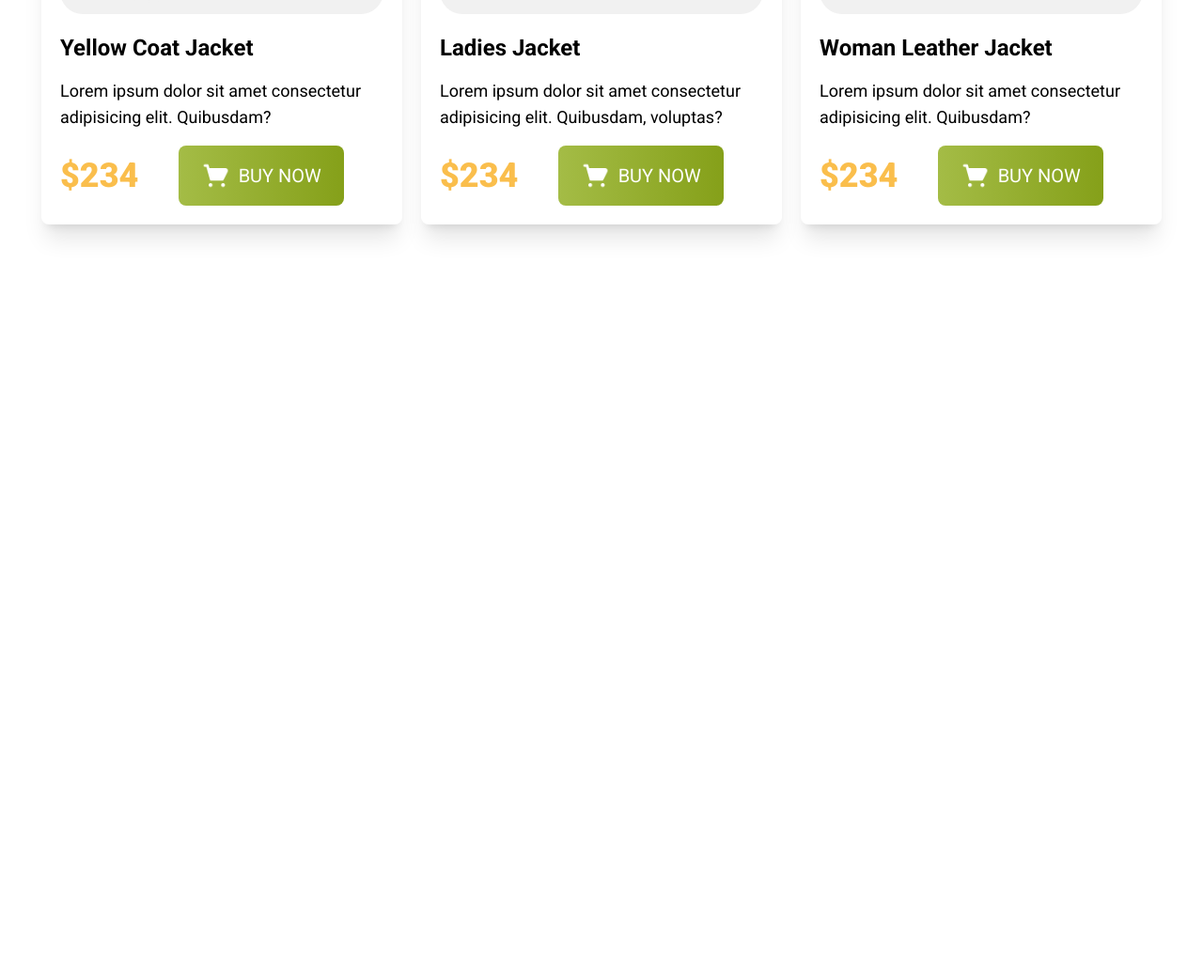
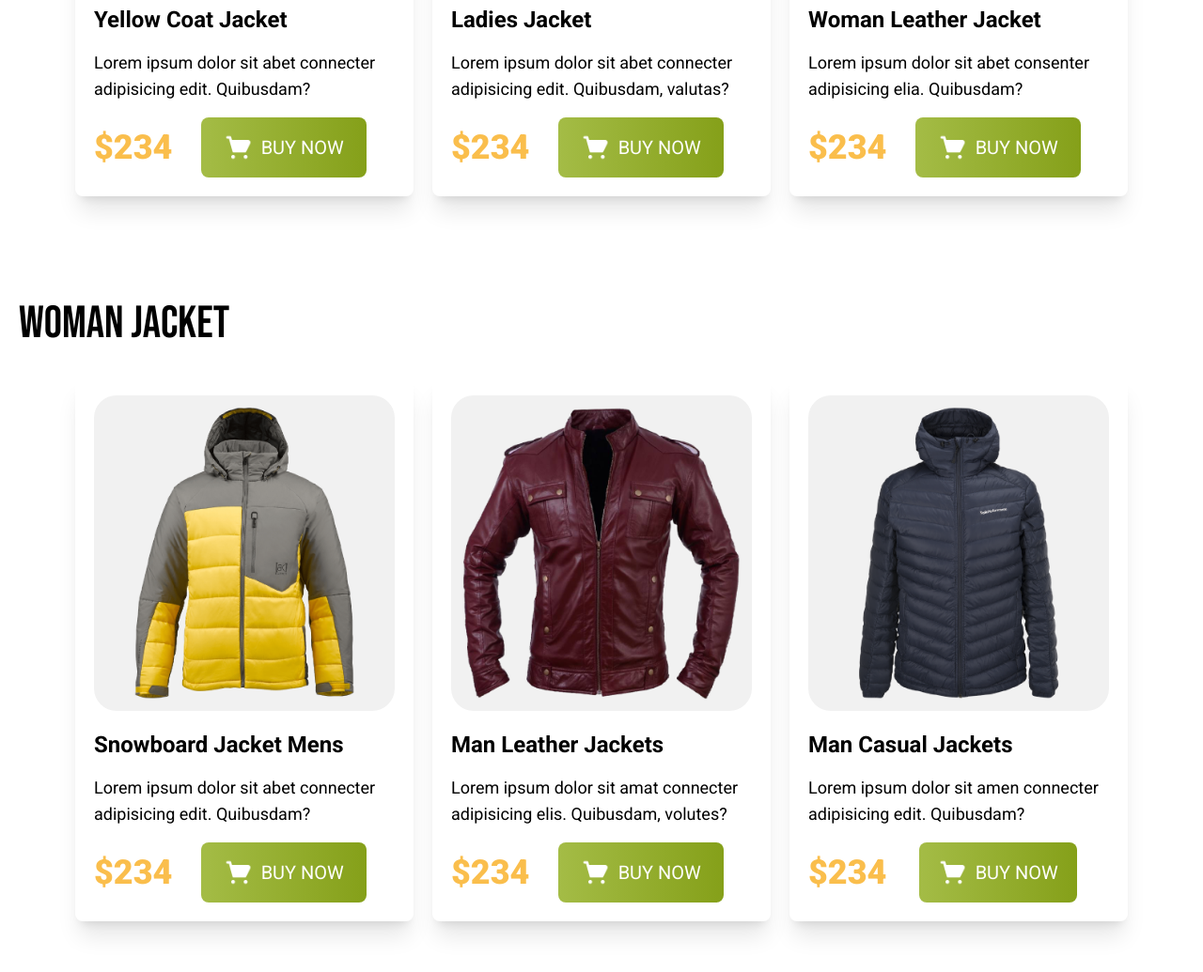
Before and after one commit to sheikhmuhammadantor/penguin-fashion-tailwind, a plain HTML site: page index.html in a window 1280 px wide. Shown: the part 1131-2166 px from the top of the page at 94% size. Before the commit the page ends 1418 px from the top, so only its background shows below. Drawn offline with nearby package versions, Linux system fonts and the light colour scheme.

Commit message:
Man and Woman Section Done With Responsive And add Some Hover Effect.

```diff
--- a/index.html
+++ b/index.html
@@ -65,7 +65,7 @@
                 The silk is then carefully spun into threads and woven into the finest cloth.
             </p>
             <button
-                class="w-44 bg-gradient-to-r from-[#A4BC46] to-[#85A019] text-xl py-4 flex justify-center items-center gap-2 rounded-lg text-white uppercase">
+                class="w-44 bg-gradient-to-r from-[#A4BC46] to-[#85A019] text-xl py-4 flex justify-center items-center gap-2 rounded-lg text-white uppercase hover:ring-2 ring-green-400 ring-offset-2 duration-300">
                 <img class="w-8 " src="./icons/shopping-cart.png" alt="#">
                 Buy Now
             </button>
@@ -79,17 +79,17 @@
     <section class="max-w-7xl mx-auto px-5">
         <h1 class="font-bebas text-5xl my-8 text-center md:text-left">Woman Jacket</h1>
         <section class=" flex gap-5 md:flex-row flex-col justify-center items-center flex-wrap">
-            <div class="w-96 rounded-lg p-5 shadow-xl">
+            <div class="max-w-[360px] rounded-lg p-5 shadow-xl">
                 <div class="bg-[#f1f1f1] p-3 rounded-3xl">
                     <img src="./images/jacket-1.png" alt="#">
                 </div>
                 <div class="flex flex-col gap-4 mt-5">
-                    <h2 class="text-2xl font-bold">Yellow Coat Jacket</h2>
-                    <p class="text-lg">Lorem ipsum dolor sit amet consectetur adipisicing elit. Quibusdam?</p>
+                    <h2 class="text-2xl font-bold cursor-pointer hover:underline">Yellow Coat Jacket</h2>
+                    <p class="text-lg">Lorem ipsum dolor sit abet connecter adipisicing edit. Quibusdam?</p>
                     <div class="flex justify-between items-center">
                         <h2 class="text-4xl font-extrabold text-[#FABE4C]">$234</h2>
                         <button
-                            class="w-44 bg-gradient-to-r from-[#A4BC46] to-[#85A019] text-xl py-4 flex justify-center items-center gap-2 rounded-lg text-white uppercase">
+                            class="w-44 bg-gradient-to-r from-[#A4BC46] to-[#85A019] text-xl py-4 flex justify-center items-center gap-2 rounded-lg text-white uppercase hover:ring-2 ring-green-400 ring-offset-2 duration-300">
                             <img class="w-8 " src="./icons/shopping-cart.png" alt="#">
                             Buy Now
                         </button>
@@ -97,17 +97,17 @@
                     </div>
                 </div>
             </div>
-            <div class="w-96 rounded-lg p-5 shadow-xl">
+            <div class="max-w-[360px] rounded-lg p-5 shadow-xl">
                 <div class="bg-[#f1f1f1] p-3 rounded-3xl">
                     <img src="./images/jacket-2.png" alt="#">
                 </div>
                 <div class="flex flex-col gap-4 mt-5">
-                    <h2 class="text-2xl font-bold">Ladies Jacket</h2>
-                    <p class="text-lg">Lorem ipsum dolor sit amet consectetur adipisicing elit. Quibusdam, voluptas?</p>
+                    <h2 class="text-2xl font-bold cursor-pointer hover:underline">Ladies Jacket</h2>
+                    <p class="text-lg">Lorem ipsum dolor sit abet connecter adipisicing edit. Quibusdam, valutas?</p>
                     <div class="flex justify-between items-center">
                         <h2 class="text-4xl font-extrabold text-[#FABE4C]">$234</h2>
                         <button
-                            class="w-44 bg-gradient-to-r from-[#A4BC46] to-[#85A019] text-xl py-4 flex justify-center items-center gap-2 rounded-lg text-white uppercase">
+                            class="w-44 bg-gradient-to-r from-[#A4BC46] to-[#85A019] text-xl py-4 flex justify-center items-center gap-2 rounded-lg text-white uppercase hover:ring-2 ring-green-400 ring-offset-2 duration-300">
                             <img class="w-8 " src="./icons/shopping-cart.png" alt="#">
                             Buy Now
                         </button>
@@ -115,17 +115,17 @@
                     </div>
                 </div>
             </div>
-            <div class="w-96 rounded-lg p-5 shadow-xl">
+            <div class="max-w-[360px] rounded-lg p-5 shadow-xl">
                 <div class="bg-[#f1f1f1] p-3 rounded-3xl">
                     <img src="./images/jacket-3.png" alt="#">
                 </div>
                 <div class="flex flex-col gap-4 mt-5">
-                    <h2 class="text-2xl font-bold">Woman Leather Jacket</h2>
-                    <p class="text-lg">Lorem ipsum dolor sit amet consectetur adipisicing elit. Quibusdam?</p>
+                    <h2 class="text-2xl font-bold cursor-pointer hover:underline">Woman Leather Jacket</h2>
+                    <p class="text-lg">Lorem ipsum dolor sit abet consenter adipisicing elia. Quibusdam?</p>
                     <div class="flex justify-between items-center">
                         <h2 class="text-4xl font-extrabold text-[#FABE4C]">$234</h2>
                         <button
-                            class="w-44 bg-gradient-to-r from-[#A4BC46] to-[#85A019] text-xl py-4 flex justify-center items-center gap-2 rounded-lg text-white uppercase">
+                            class="w-44 bg-gradient-to-r from-[#A4BC46] to-[#85A019] text-xl py-4 flex justify-center items-center gap-2 rounded-lg text-white uppercase hover:ring-2 ring-green-400 ring-offset-2 duration-300">
                             <img class="w-8 " src="./icons/shopping-cart.png" alt="#">
                             Buy Now
                         </button>
@@ -135,11 +135,66 @@
             </div>
         </section>
     </section>
-    <br><br>
 
     <!-- Man Jacket Section -->
-    <section>
-
+    <section class="my-28 max-w-7xl mx-auto px-5">
+        <h1 class="font-bebas text-5xl my-8 text-center md:text-left">Woman Jacket</h1>
+        <section class=" flex gap-5 md:flex-row flex-col justify-center items-center flex-wrap">
+            <div class="max-w-[360px] rounded-lg p-5 shadow-xl">
+                <div class="bg-[#f1f1f1] p-3 rounded-3xl">
+                    <img src="./images/jacket-4.png" alt="#">
+                </div>
+                <div class="flex flex-col gap-4 mt-5">
+                    <h2 class="text-2xl font-bold cursor-pointer hover:underline">Snowboard Jacket Mens</h2>
+                    <p class="text-lg">Lorem ipsum dolor sit abet connecter adipisicing edit. Quibusdam?</p>
+                    <div class="flex justify-between items-center">
+                        <h2 class="text-4xl font-extrabold text-[#FABE4C]">$234</h2>
+                        <button
+                            class="w-44 bg-gradient-to-r from-[#A4BC46] to-[#85A019] text-xl py-4 flex justify-center items-center gap-2 rounded-lg text-white uppercase hover:ring-2 ring-green-400 ring-offset-2 duration-300">
+                            <img class="w-8 " src="./icons/shopping-cart.png" alt="#">
+                            Buy Now
+                        </button>
+                        <br>
+                    </div>
+                </div>
+            </div>
+            <div class="max-w-[360px] rounded-lg p-5 shadow-xl">
+                <div class="bg-[#f1f1f1] p-3 rounded-3xl">
+                    <img src="./images/jacket-5.png" alt="#">
+                </div>
+                <div class="flex flex-col gap-4 mt-5">
+                    <h2 class="text-2xl font-bold cursor-pointer hover:underline">Man Leather Jackets</h2>
+                    <p class="text-lg">Lorem ipsum dolor sit amat connecter adipisicing elis. Quibusdam, volutes?</p>
+                    <div class="flex justify-between items-center">
+                        <h2 class="text-4xl font-extrabold text-[#FABE4C]">$234</h2>
+                        <button
+                            class="w-44 bg-gradient-to-r from-[#A4BC46] to-[#85A019] text-xl py-4 flex justify-center items-center gap-2 rounded-lg text-white uppercase hover:ring-2 ring-green-400 ring-offset-2 duration-300">
+                            <img class="w-8 " src="./icons/shopping-cart.png" alt="#">
+                            Buy Now
+                        </button>
+                        <br>
+                    </div>
+                </div>
+            </div>
+            <div class="max-w-[360px] rounded-lg p-5 shadow-xl">
+                <div class="bg-[#f1f1f1] p-3 rounded-3xl">
+                    <img src="./images/jacket-6.png" alt="#">
+                </div>
+                <div class="flex flex-col gap-4 mt-5">
+                    <h2 class="text-2xl font-bold cursor-pointer hover:underline">Man Casual Jackets</h2>
+                    <p class="text-lg">Lorem ipsum dolor sit amen connecter adipisicing edit. Quibusdam?</p>
+                    <div class="flex justify-between items-center">
+                        <h2 class="text-4xl font-extrabold text-[#FABE4C]">$234</h2>
+                        <button
+                            class="max-w-44  bg-gradient-to-r from-[#A4BC46] to-[#85A019] text-xl py-4 px-5 flex justify-center items-center gap-2 rounded-lg text-white uppercase hover:ring-2 ring-green-400 ring-offset-2 duration-300">
+                            <img class="w-8 " src="./icons/shopping-cart.png" alt="#">
+                            Buy Now
+                        </button>
+                        <br>
+                    </div>
+                </div>
+            </div>
+        </section>
     </section>
 
 
```
